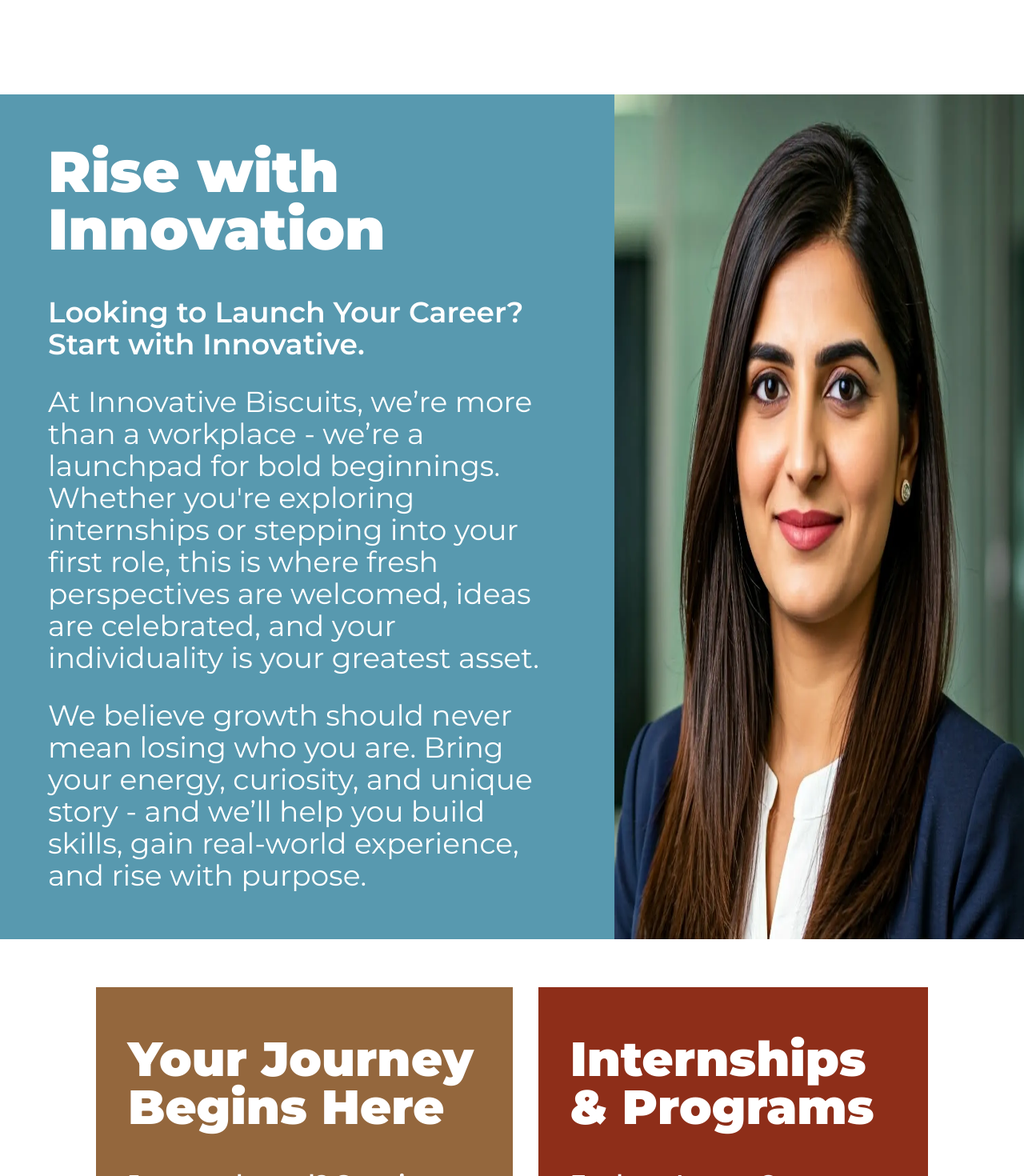
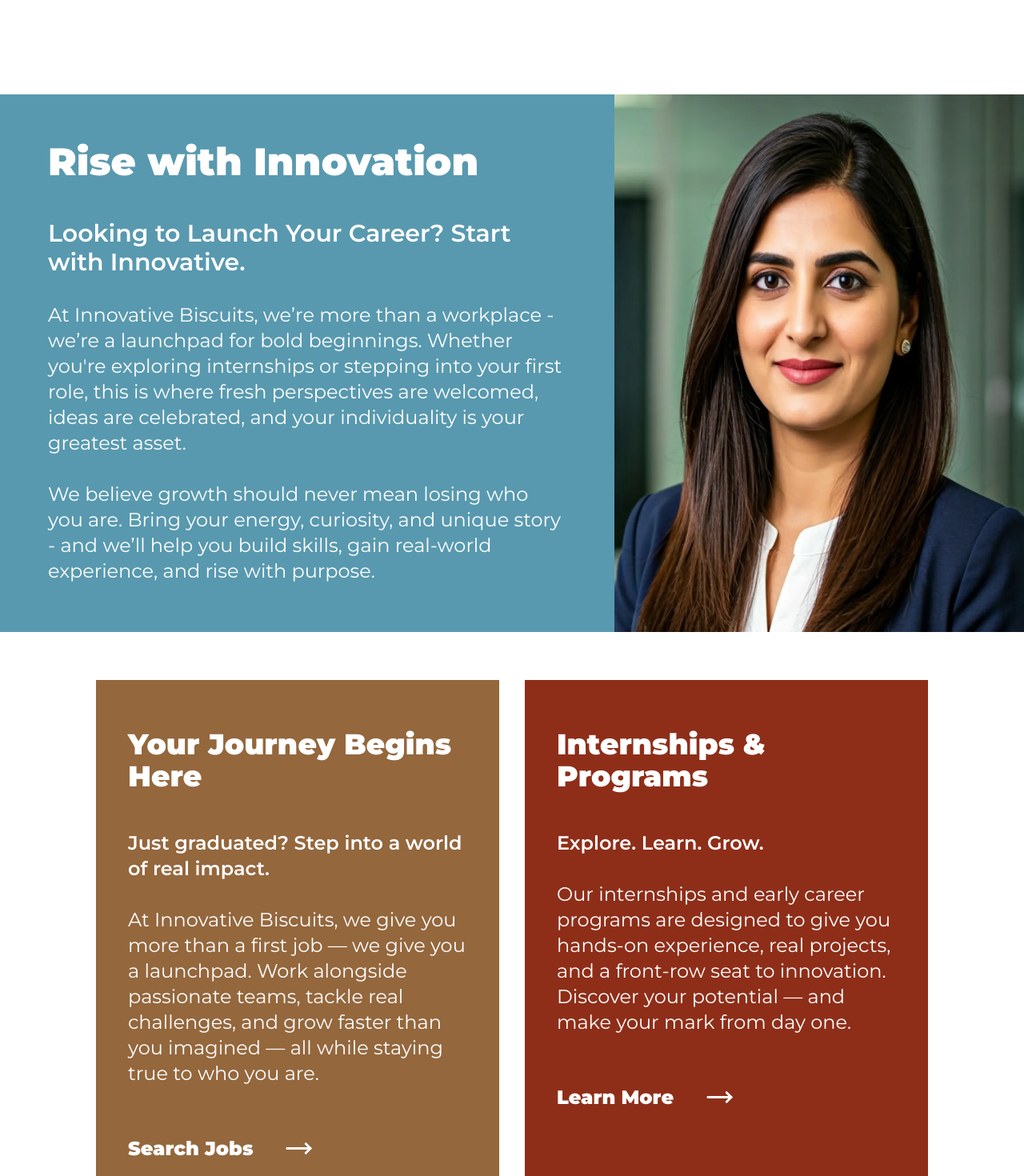
Before and after one commit to fiaz291/innovative, a Next.js app: page /careers in a window 1280 px wide. Shown: the part 1330-2800 px from the top of the page at 80% size. Built offline with nearby package versions, Linux system fonts and the light colour scheme.

Commit message:
update font sizes

```diff
--- a/src/app/careers/page.tsx
+++ b/src/app/careers/page.tsx
@@ -1,6 +1,6 @@
 'use-client';
 
-import heroImg from '../../assets/sustainability-hero.png';
+import heroImg from '../../assets/career-hero.webp';
 import Navbar from "@/components/Navbar";
 import Image from 'next/image';
 import innovationLady from '../../assets/innovation-lady.webp';
@@ -34,41 +34,41 @@
 
         <div className='flex text-white mb-15'>
             <div className='flex flex-col md:w-[60%] bg-[#5899af] p-15'>
-                <div className='font-black flex items-center gap-10 text-2xl md:text-7xl mb-12'>
+                <div className='font-black flex items-center gap-10 text-2xl md:text-5xl mb-12'>
                     Rise with Innovation
                 </div>
-                <div className='font-semibold text-xl md:text-4xl'>
+                <div className='font-semibold text-xl md:text-3xl'>
                     Looking to Launch Your Career? Start with Innovative.
                 </div>
-                <p className='font-normal text-base md:text-4xl mt-8'>{`At Innovative Biscuits, we’re more than a workplace - we’re a launchpad for bold beginnings. Whether you're exploring internships or stepping into your first role, this is where fresh perspectives are welcomed, ideas are celebrated, and your individuality is your greatest asset.`}</p>
-                <p className='font-normal text-base md:text-4xl mt-8'>{`We believe growth should never mean losing who you are. Bring your energy, curiosity, and unique story - and we’ll help you build skills, gain real-world experience, and rise with purpose.`}</p>
+                <p className='font-normal text-base md:text-2xl mt-8'>{`At Innovative Biscuits, we’re more than a workplace - we’re a launchpad for bold beginnings. Whether you're exploring internships or stepping into your first role, this is where fresh perspectives are welcomed, ideas are celebrated, and your individuality is your greatest asset.`}</p>
+                <p className='font-normal text-base md:text-2xl mt-8'>{`We believe growth should never mean losing who you are. Bring your energy, curiosity, and unique story - and we’ll help you build skills, gain real-world experience, and rise with purpose.`}</p>
             </div>
             <Image src={innovationLady} alt='out-products-image' className='hidden md:block w-[40%]'/>
         </div>
 
         <div className='flex flex-col md:flex-row gap-2 md:gap-8 md:px-30 text-white'>
-            <div className='bg-[#94673d] px-10 py-15 flex flex-col'>
-                <div className='font-black flex items-center gap-10 text-2xl md:text-6xl mb-12'>
+            <div className='bg-[#94673d] px-10 py-15 flex flex-col w-default md:w-[50%]'>
+                <div className='font-black flex items-center gap-10 text-2xl md:text-4xl mb-12'>
                     Your Journey Begins Here
                 </div>
-                <div className='font-semibold text-xl md:text-3xl'>
+                <div className='font-semibold text-xl md:text-2xl'>
                     Just graduated? Step into a world of real impact.
                 </div>
-                <p className='font-normal text-base md:text-4xl mt-8'>{`At Innovative Biscuits, we give you more than a first job — we give you a launchpad. Work alongside passionate teams, tackle real challenges, and grow faster than you imagined — all while staying true to who you are.`}</p>
-                <div className='font-black flex items-center gap-10 text-base md:text-3xl mt-15'>
+                <p className='font-normal text-base md:text-2xl mt-8'>{`At Innovative Biscuits, we give you more than a first job — we give you a launchpad. Work alongside passionate teams, tackle real challenges, and grow faster than you imagined — all while staying true to who you are.`}</p>
+                <div className='font-black flex items-center gap-10 text-base md:text-2xl mt-15'>
                     Search Jobs
                     <MoveRight className='w-[35px] h-[35px]' />
                 </div>
             </div>
-            <div className='bg-[#8e2e19] px-10 py-15 flex flex-col'>
-                <div className='font-black flex items-center gap-10 text-2xl md:text-6xl mb-12'>
+            <div className='bg-[#8e2e19] px-10 py-15 flex flex-col w-default md:w-[50%]'>
+                <div className='font-black flex items-center gap-10 text-2xl md:text-4xl mb-12'>
                     Internships & Programs
                 </div>
-                <div className='font-semibold text-xl md:text-3xl'>
+                <div className='font-semibold text-xl md:text-2xl'>
                     Explore. Learn. Grow.
                 </div>
-                <p className='font-normal text-base md:text-4xl mt-8'>{`Our internships and early career programs are designed to give you hands-on experience, real projects, and a front-row seat to innovation. Discover your potential — and make your mark from day one.`}</p>
-                <div className='font-black flex items-center gap-10 text-base md:text-3xl mt-15'>
+                <p className='font-normal text-base md:text-2xl mt-8'>{`Our internships and early career programs are designed to give you hands-on experience, real projects, and a front-row seat to innovation. Discover your potential — and make your mark from day one.`}</p>
+                <div className='font-black flex items-center gap-10 text-base md:text-2xl mt-15'>
                     Learn More
                     <MoveRight className='w-[35px] h-[35px]' />
                 </div>
@@ -80,13 +80,13 @@
         <div className='flex text-white my-15'>
             <Image src={culture} alt='out-products-image' className='hidden md:block w-[40%]'/>
             <div className='flex flex-col md:w-[60%] bg-[#fd9b6c] p-15'>
-                <div className='font-black flex items-center gap-10 text-2xl md:text-7xl mb-12'>
+                <div className='font-black flex items-center gap-10 text-2xl md:text-4xl mb-12'>
                     Our Culture
                 </div>
-                <div className='font-semibold text-xl md:text-4xl'>
+                <div className='font-semibold text-xl md:text-3xl'>
                     Rooted in Purpose. Rising with People.
                 </div>
-                <p className='font-normal text-base md:text-4xl mt-8'>{`At Innovative Biscuits, culture isn’t an add-on - it’s at the core of everything we do. We believe in bold ideas, shared success, and the simple joy of doing meaningful work together. We’re not just making food - we’re making impact.`}</p>
+                <p className='font-normal text-base md:text-2xl mt-8'>{`At Innovative Biscuits, culture isn’t an add-on - it’s at the core of everything we do. We believe in bold ideas, shared success, and the simple joy of doing meaningful work together. We’re not just making food - we’re making impact.`}</p>
             </div>
         </div>
 
--- a/src/app/vision/page.tsx
+++ b/src/app/vision/page.tsx
@@ -24,8 +24,8 @@
 
         <div className='flex flex-col gap-5 text-white text-center md:text-left'>
           <div className='flex'>
-            <div className='flex items-center w-full md:w-[40%] bg-[#8e2e19] p-15 text-xl md:text-5xl font-black whitespace-pre-line'>{`Responsibility\nTowards Ingredients`}</div>
-            <div className='hidden md:flex p-15 items-center w-[60%] bg-[#fd9b6c] text-lg md:text-4xl text-[#8e2e19]'>
+            <div className='flex items-center w-full md:w-[40%] bg-[#8e2e19] p-15 text-xl md:text-4xl font-black whitespace-pre-line'>{`Responsibility\nTowards Ingredients`}</div>
+            <div className='hidden md:flex p-15 items-center w-[60%] bg-[#fd9b6c] text-lg md:text-3xl text-[#8e2e19]'>
               <ul className='list-disc'>
                 <li>Ethical sourcing </li>
                 <li>Transparent, informational labeling according to dietary and religious requirements</li>
@@ -33,17 +33,17 @@
             </div>
           </div>
           <div className='flex'>
-            <div className='hidden md:flex p-15 items-center w-[60%] bg-[#5899af] text-lg md:text-4xl'>
+            <div className='hidden md:flex p-15 items-center w-[60%] bg-[#5899af] text-lg md:text-3xl'>
               <ul className='list-disc'>
                 <li>Responsibility towards local suppliers</li>
                 <li>Environmental awareness and inspiring the next generation about it </li>
               </ul>
             </div>
-            <div className='flex items-center w-full md:w-[40%] bg-[#123A5E] p-15 text-xl md:text-5xl font-black whitespace-pre-line'>{`Responsibility\nTowards Community`}</div>
+            <div className='flex items-center w-full md:w-[40%] bg-[#123A5E] p-15 text-xl md:text-4xl font-black whitespace-pre-line'>{`Responsibility\nTowards Community`}</div>
           </div>
           <div className='flex'>
-            <div className='flex items-center w-full md:w-[40%] bg-[#94673D] p-15 text-xl md:text-5xl font-black whitespace-pre-line'>{`Responsibility\nTowards Regulations`}</div>
-            <div className='hidden md:flex p-15 items-center w-[60%] bg-[#df9f3e] text-lg md:text-4xl'>
+            <div className='flex items-center w-full md:w-[40%] bg-[#94673D] p-15 text-xl md:text-4xl font-black whitespace-pre-line'>{`Responsibility\nTowards Regulations`}</div>
+            <div className='hidden md:flex p-15 items-center w-[60%] bg-[#df9f3e] text-lg md:text-3xl'>
               <ul className='list-disc'>
                 <li>Good manufacturing practices to abide by</li>
                 <li>Food safety and quality systems to uphold</li>
@@ -55,7 +55,7 @@
 
         <div className='flex flex-col my-15 md:m-30'>
             <div className='text-xl md:text-4xl whitespace-pre-line text-center font-black'>Our Mission</div>
-            <p className='text-base md:text-3xl my-2 md:my-10 px-5 md:px-25 text-center'>At <strong>Innovative Biscuits,</strong> we are more than biscuit manufacturers  - we are tastemakers, trailblazers, and change-makers. Rooted in a deep love for food and a passion for national progress, we believe in creating not just great products, but a greater purpose. Innovation is our compass - guiding us to reimagine the ordinary through bold, responsible, and visionary thinking.</p>
+            <p className='text-base md:text-2xl my-2 md:my-10 px-5 md:px-25 text-center'>At <strong>Innovative Biscuits,</strong> we are more than biscuit manufacturers  - we are tastemakers, trailblazers, and change-makers. Rooted in a deep love for food and a passion for national progress, we believe in creating not just great products, but a greater purpose. Innovation is our compass - guiding us to reimagine the ordinary through bold, responsible, and visionary thinking.</p>
         </div>
 
         <div className='flex mt-15 mb-25 text-white'>
@@ -65,13 +65,13 @@
               <p className='flex items-center text-xl md:text-4xl font-black py-5 md:pt-5 md:pb-25'>{`Elevated Experiences`}</p>
             </div>
             <div className='hidden md:block md:w-[60%] bg-[#5899af] p-25'>
-                <p className='text-lg md:text-3xl pt-5 pb-13 border-b'>
+                <p className='text-lg md:text-2xl pt-5 pb-11 border-b'>
                     We move with purpose and precision — anticipating trends, accelerating production, and staying ahead of the curve to serve our consumers with speed and smarts.
                 </p>
-                <p className='text-lg md:text-3xl pt-5 pb-27 border-b'>
+                <p className='text-lg md:text-2xl pt-5 pb-11 border-b'>
                     Built on trust, quality, and responsibility, we strengthen every link in our value chain — from our ingredients and teams to the communities we serve.
                 </p>
-                <p className='text-lg md:text-3xl pt-5'>
+                <p className='text-lg md:text-2xl pt-5'>
                     We strive for excellence in every detail. With world-class ingredients and forward-looking processes, we deliver not just products — but joy, nourishment, and pride.
                 </p>
             </div>
```
